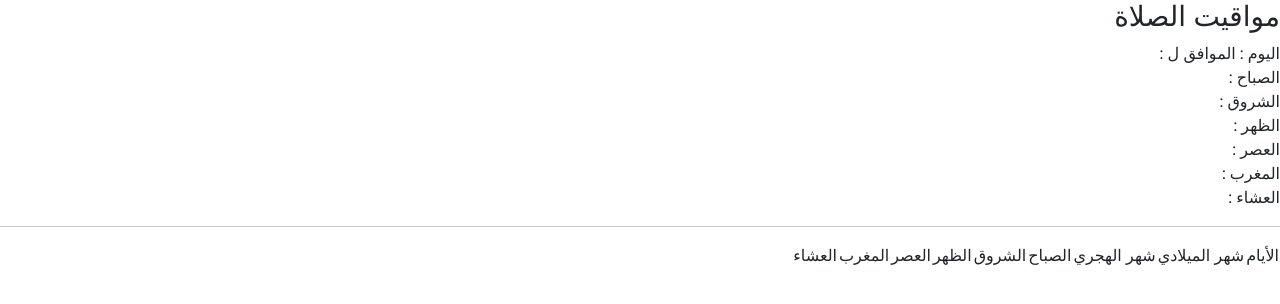
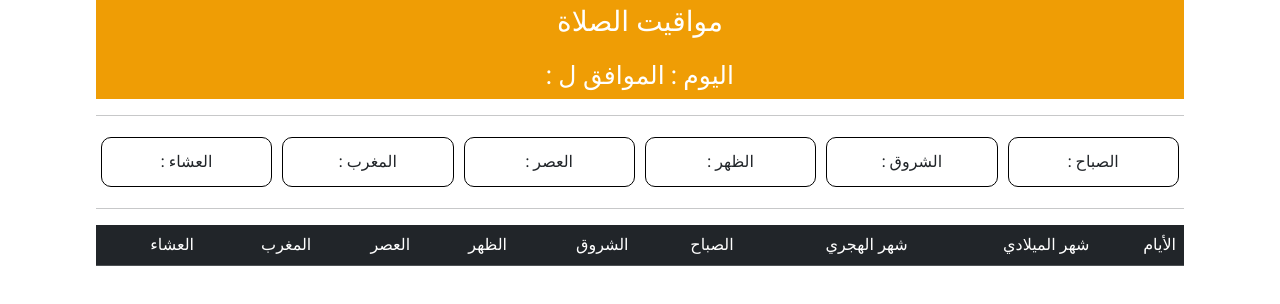
Before and after one commit to med-om/med-om.github.io, a website: page index.html in a window 1280 px wide. Drawn offline with nearby package versions, Linux system fonts and the light colour scheme; no server answers.

Commit message:
add styles

```diff
--- a/index.html
+++ b/index.html
@@ -33,6 +33,7 @@
             <span>اليوم : <span id="al-Miladi"></span></span>
             <span>الموافق ل : <span id="al-Hijri"></span></span>
         </div>
+        <hr>
         <div class="showPrayerTimes">
             <div class="al-sabah">الصباح : <span id="sabah"></span></div>
             <div class="al-chorok">الشروق : <span id="chorok"></span></div>
@@ -43,9 +44,9 @@
         </div>
         <hr>
         <div class="showPTMonth">
-            <table>
+            <table class="table table-hover">
                 <thead>
-                    <tr class="table_th">
+                    <tr class="table_th table-dark">
                         <th>الأيام</th>
                         <th id="tblMonthMiladi">شهر الميلادي</th>
                         <th id="tblMonthHijri">شهر الهجري</th>
--- a/script.js
+++ b/script.js
@@ -91,6 +91,12 @@ function getPTMonth(url){
 			timings = dt.timings
 
 			let tr = document.createElement('tr');
+
+
+			if(new Date().getDate() === Number(dates.gregorian.day)){
+				tr.setAttribute("class","table-warning");
+			}
+
 			tptm.appendChild(tr);
 
 			// tth is number of tags <th> in table
--- a/styles.css
+++ b/styles.css
@@ -2,5 +2,46 @@
     font-family: "Poppins", sans-serif;
     font-weight: 400;
     font-style: normal;
+}
+
+.content{
+    width: 85%;
+    margin: 0 auto;
+}
+
+.titlePrayerTimes{
+    text-align: center;
+    padding: 5px;
+    font-size: 25px;
+    background-color: #EF9D05;
+    color: white;
+}
+
+.ShowTodaysDate{
+    text-align: center;
+    padding: 5px;
+    font-size: 25px;
+    background-color: #EF9D05;
+    color: white;
+}
+.showPrayerTimes{
+    display: flex;
+}
+
+.showPrayerTimes div{
+    background-color: white;
+    flex: 1;
+    margin: 5px;
+    height: 50px;
+    text-align: center;
+    align-content: center;
+    border-radius: 10px;
+    border: 1px solid black;
+}
+
+.showPrayerTimes div:hover{
+    background-color: #EF9D05;
+    color: white;
+    border: 1px solid #D68D06;
 
 }
```
